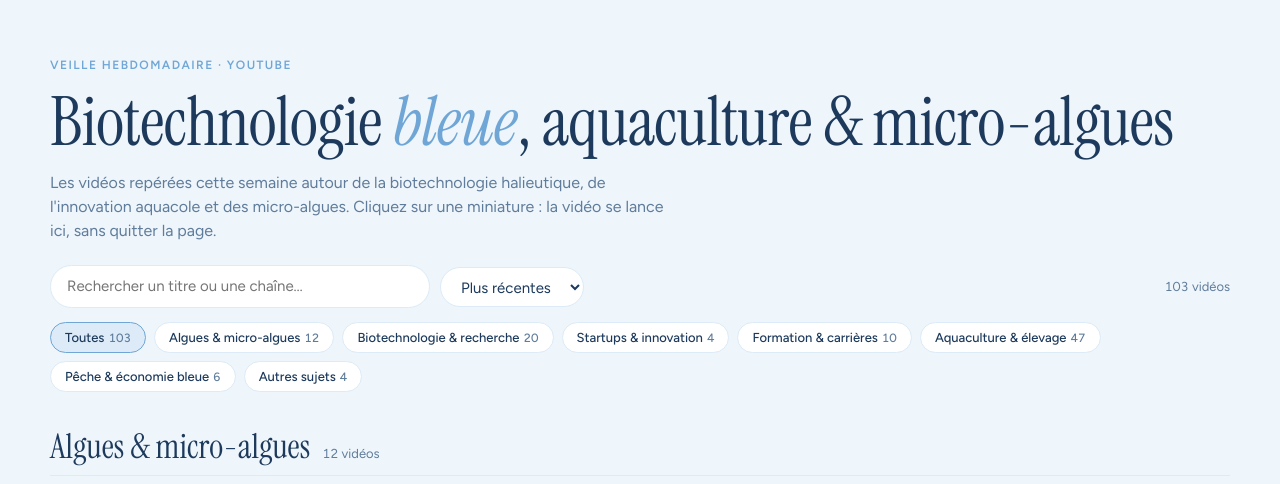
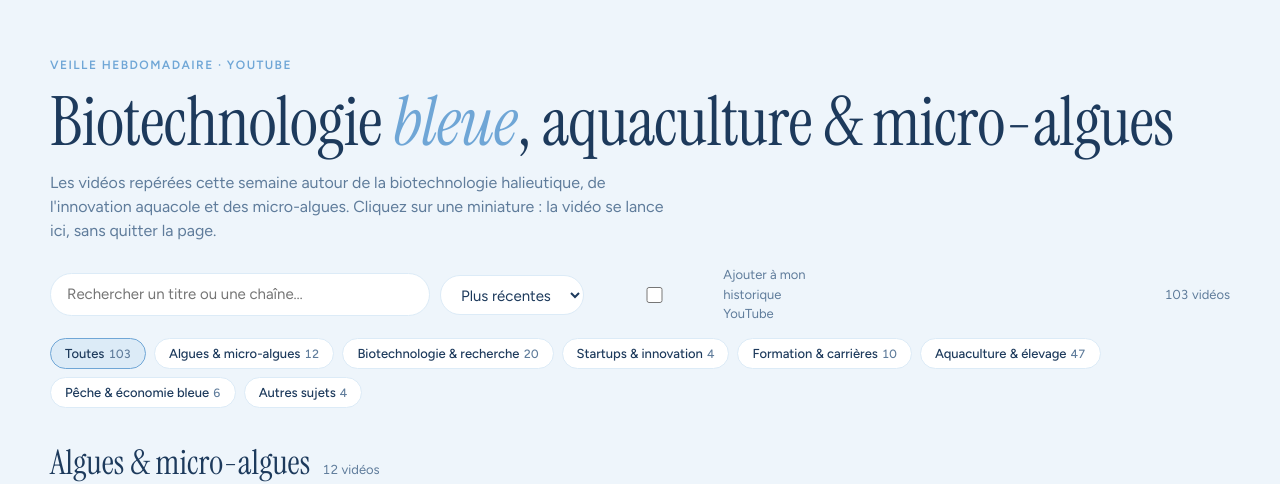
Before and after one commit to enouhaylla-collab/veille-projet-biotechnologie-, a plain HTML site: page docs/index.html in a window 1280 px wide. Shown: the top 484 px of the page. Drawn offline with Linux system fonts and the light colour scheme.

Commit message:
Option pour ajouter les vidéos regardées à l'historique YouTube
Interrupteur mémorisé par navigateur : lecteur youtube.com (lié au compte connecté) ou youtube-nocookie (par défaut).

Co-Authored-By: Claude Opus 5.5 <noreply@anthropic.com>

```diff
--- a/docs/index.html
+++ b/docs/index.html
@@ -85,6 +85,11 @@
   }
   .tools input { flex: 1 1 260px; max-width: 380px; }
   .tools input:focus-visible, .tools select:focus-visible { border-color: var(--lagoon); box-shadow: 0 0 0 3px var(--mist); }
+  .toggle {
+    display: inline-flex; align-items: center; gap: 8px;
+    font-size: 13px; color: var(--muted); cursor: pointer;
+  }
+  .toggle input { accent-color: var(--lagoon); width: 16px; height: 16px; margin: 0; cursor: pointer; }
   .count { color: var(--muted); font-size: 13px; font-variant-numeric: tabular-nums; margin-left: auto; }
 
   .grid {
@@ -195,6 +200,10 @@
         <option value="date">Plus récentes</option>
         <option value="views">Plus vues</option>
       </select>
+      <label class="toggle" for="history" title="Être connecté·e à YouTube dans ce navigateur">
+        <input id="history" type="checkbox">
+        <span>Ajouter à mon historique YouTube</span>
+      </label>
       <span class="count" id="count"></span>
     </div>
     <nav class="chips" id="chips" aria-label="Catégories"></nav>
@@ -393,13 +402,23 @@ How Millions of Tilapia Are Farmed &amp; Processed in Giant Chinese Factories
     const btn = e.target.closest("button[data-id]");
     if (!btn) return;
     const iframe = document.createElement("iframe");
-    iframe.src = `https://www.youtube-nocookie.com/embed/${btn.dataset.id}?autoplay=1&rel=0`;
+    // Lecteur standard : la lecture compte dans l'historique du compte
+    // YouTube connecté dans ce navigateur. Sinon, lecteur sans cookies.
+    const host = historyBox.checked ? "www.youtube.com" : "www.youtube-nocookie.com";
+    iframe.src = `https://${host}/embed/${btn.dataset.id}?autoplay=1&rel=0`;
     iframe.title = btn.getAttribute("aria-label");
     iframe.allow = "autoplay; encrypted-media; picture-in-picture; fullscreen";
     iframe.allowFullscreen = true;
     iframe.referrerPolicy = "strict-origin-when-cross-origin";
     btn.replaceWith(iframe);
   });
+  // Choix mémorisé dans ce navigateur uniquement
+  const historyBox = document.getElementById("history");
+  try { historyBox.checked = localStorage.getItem("ytHistory") === "1"; } catch {}
+  historyBox.addEventListener("change", () => {
+    try { localStorage.setItem("ytHistory", historyBox.checked ? "1" : "0"); } catch {}
+  });
+
   document.getElementById("q").addEventListener("input", render);
   document.getElementById("sort").addEventListener("change", render);
 
```
